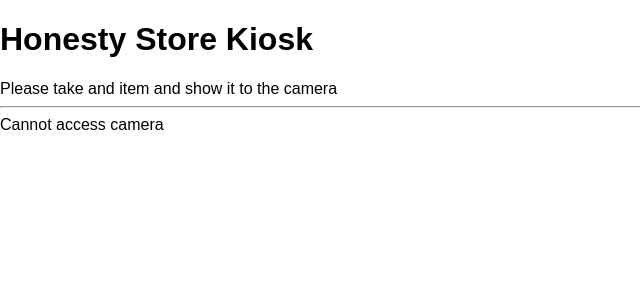
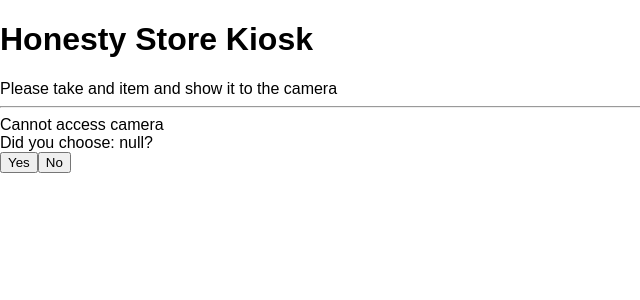
Before and after one commit to bin-nuance-bat/project, a React (Create React App) app: page / in a window 1280 px wide. Shown: the top 300 px of the page, without its empty margins (0-640 px from the left). Built offline with nearby package versions, Linux system fonts and the light colour scheme; no server answers.

Commit message:
Added confirmation box to UI, not yet functional

```diff
--- a/src/components/App/App.js
+++ b/src/components/App/App.js
@@ -1,10 +1,12 @@
 import React, {Component} from 'react';
 import './App.css';
 import WebcamCaptureContainer from '../WebcamCapture/WebcamCaptureContainer.js';
+import ConfirmationBox from '../ConfirmationBox/ConfirmationBox';
 
 class App extends Component {
 	state = {
-		loading: true
+		loading: true,
+		likelyItem: null
 	};
 
 	componentDidMount() {
@@ -22,6 +24,11 @@ class App extends Component {
 				</header>
 				<hr />
 				<WebcamCaptureContainer />
+				<ConfirmationBox
+					text={'Did you choose: ' + this.state.likelyItem + '?'}
+					// onYes={} hide confirmation box
+					// onNo={} prompt user to select correct item
+				/>
 			</div>
 		);
 	}
--- a/src/components/ConfirmationBox/ConfirmationBox.js
+++ b/src/components/ConfirmationBox/ConfirmationBox.js
@@ -5,8 +5,8 @@ const ConfirmationBox = props => {
 		<div>
 			<div>{props.text}</div>
 			<div>
-				<button onClick={props.ifYes}>Yes</button>
-				<button onClick={props.ifNo}>No</button>
+				<button onClick={props.onYes}>Yes</button>
+				<button onClick={props.onNo}>No</button>
 			</div>
 		</div>
 	);
```
